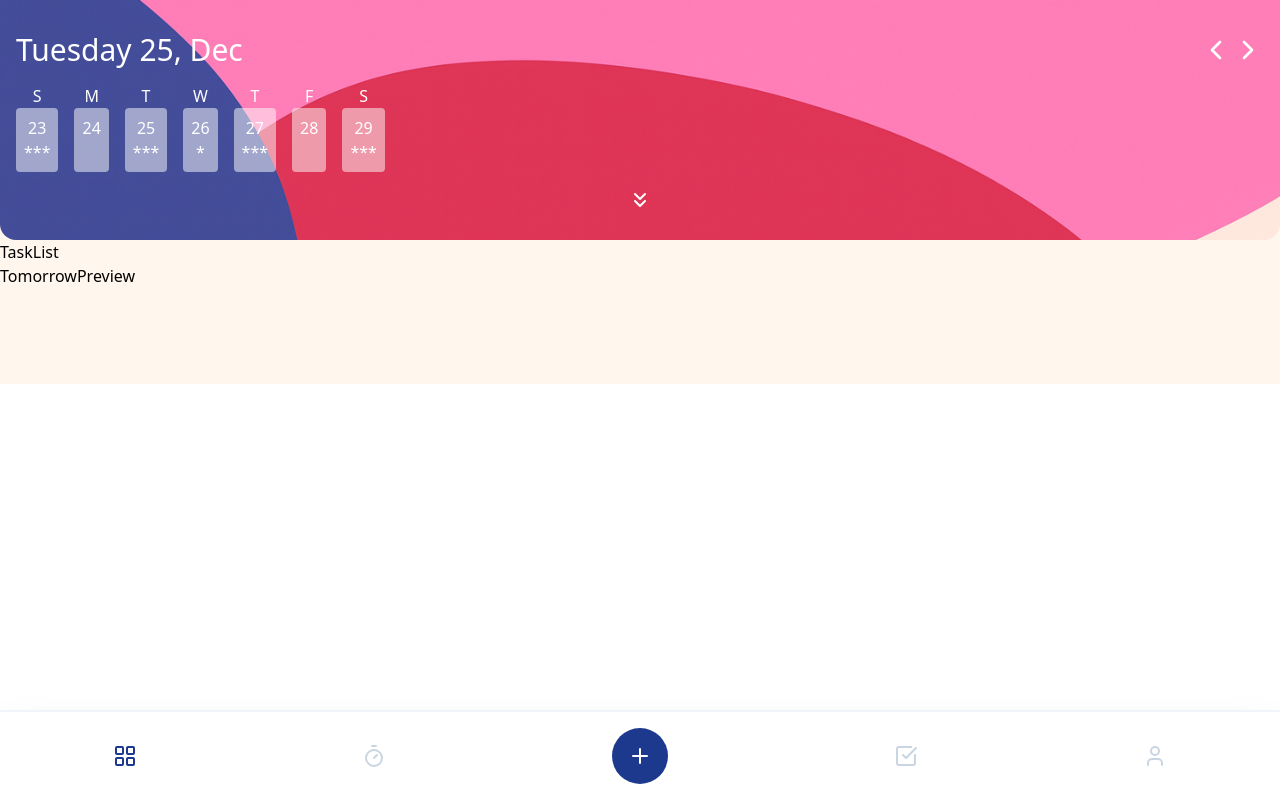
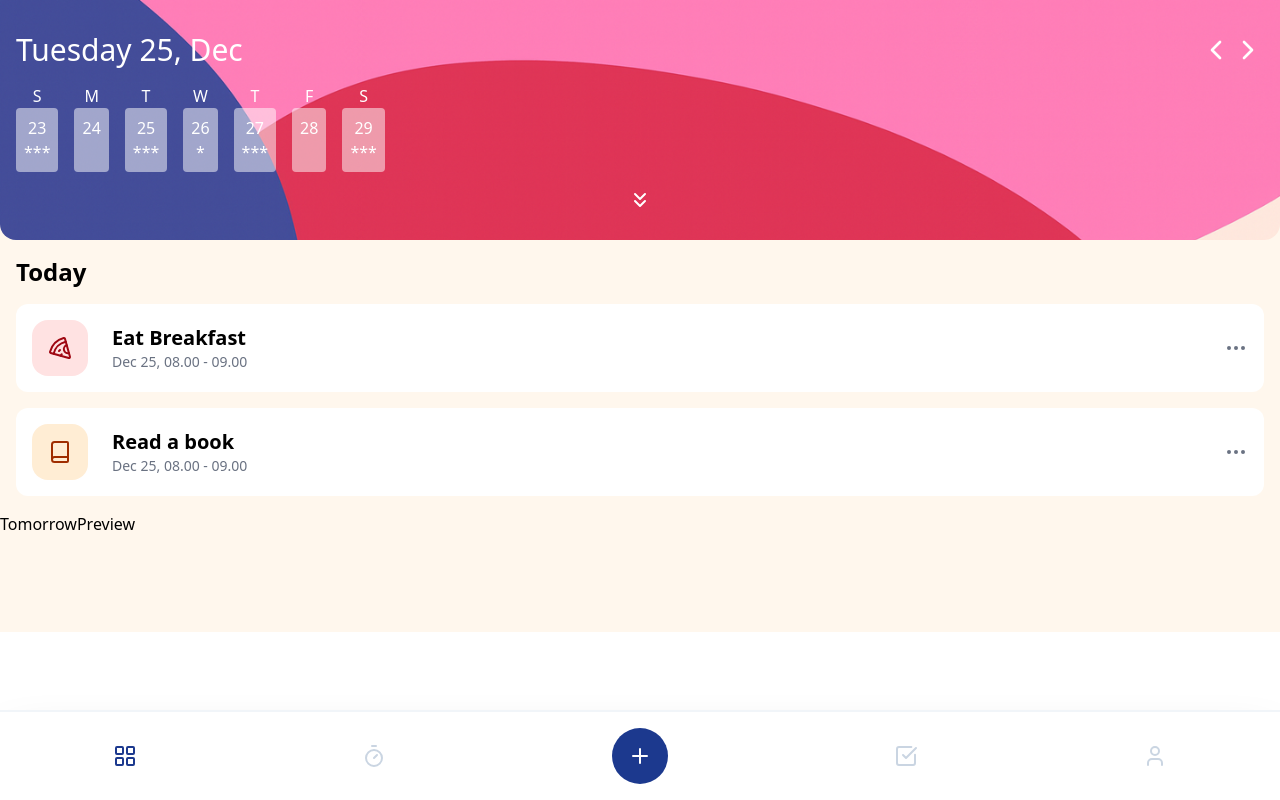
Before and after one commit to umutcanbas/React-Practice, a React (Vite) app in the folder todo-list/: page / in a window 1280 px wide. Built offline with nearby package versions, Linux system fonts and the light colour scheme.

Commit message:
Implement TaskList component to display tasks with titles, dates, and icons

```diff
--- a/todo-list/src/components/TaskList.tsx
+++ b/todo-list/src/components/TaskList.tsx
@@ -1,5 +1,48 @@
+import { Book, Ellipsis, Pizza } from "lucide-react";
+
+const tasks = [
+  {
+    title: "Eat Breakfast",
+    date: "Dec 25, 08.00 - 09.00",
+    component: Pizza,
+    color: "red",
+  },
+  {
+    title: "Read a book",
+    date: "Dec 25, 08.00 - 09.00",
+    component: Book,
+    color: "orange",
+  },
+];
+
 const TaskList = () => {
-  return <div>TaskList</div>;
+  return (
+    <div className="flex flex-col p-4 gap-4">
+      <span className="text-2xl font-bold">Today</span>
+      <div className="flex flex-col gap-4">
+        {tasks.map((task) => {
+          const textClassName =
+            task.color === "red" ? "text-red-800" : "text-orange-800";
+          const bgClassName =
+            task.color === "red"
+              ? "rounded-2xl p-4 bg-red-100"
+              : "rounded-2xl p-4 bg-orange-100";
+          return (
+            <div className="flex bg-white p-4 rounded-xl gap-6 items-center">
+              <div className={bgClassName}>
+                <task.component className={textClassName} />
+              </div>
+              <div className="flex flex-col flex-1">
+                <span className="text-xl font-bold">{task.title}</span>
+                <span className="text-sm text-gray-500">{task.date}</span>
+              </div>
+              <Ellipsis className="text-gray-500" />
+            </div>
+          );
+        })}
+      </div>
+    </div>
+  );
 };
 
 export default TaskList;
```
